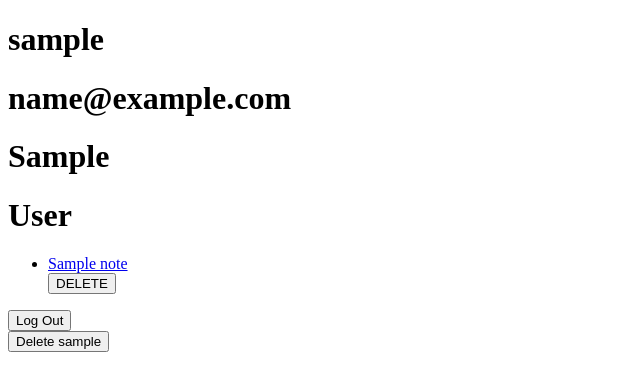
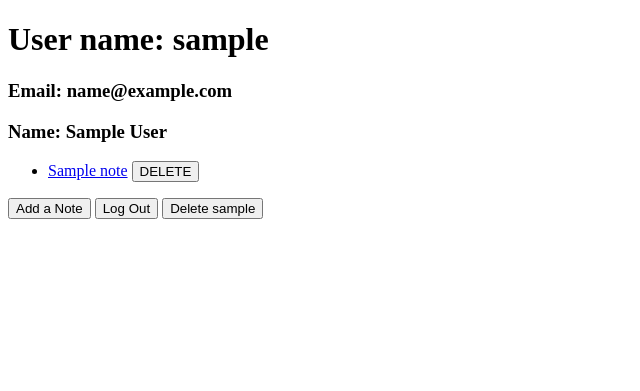
Before and after one commit to Alex-Linden/flask-notes, a Flask app: template templates/user.html in a window 1280 px wide. Shown: the top 391 px of the page, without its empty margins (0-640 px from the left). Run offline with Flask 2, Linux system fonts and the light colour scheme; the template is opened without the code that fills it: values that come from a table or form of the project are taken from there, others are empty; tables that the repository leaves empty hold one stand-in row (values such as "Sample post"); parts of the project's set-up code (start-up, migrations or seed data) failed here and were passed over.

Commit message:
added notes and functionalities for notes

```diff
--- a/app.py
+++ b/app.py
@@ -1,6 +1,6 @@
 from flask import Flask, render_template, redirect, session, flash
 from models import connect_db, db, User, Note
-from forms import RegisterForm, LoginForm, CSRFProtectForm
+from forms import RegisterForm, LoginForm, CSRFProtectForm, NewNoteForm
 
 app = Flask(__name__)
 app.config["SQLALCHEMY_DATABASE_URI"] = "postgresql:///hashing_login"
@@ -13,30 +13,31 @@ db.create_all()
 
 CURR_USER = "username"
 
+################################################################################
+# User Routes
 
 @app.get("/")
 def redirect_to_register():
-    """ Redirect to register."""
+    """Redirect to register."""
 
     return redirect("/register")
 
 
 @app.route("/register", methods=["GET", "POST"])
 def register_new_user():
-    """ Register user: produce form & handle form submission.
-
-    """
+    """ Register user: produce form & handle form submission."""
 
     form = RegisterForm()
 
     if form.validate_on_submit():
-        name = form.username.data
-        pwd = form.password.data
-        email = form.email.data
-        first_name = form.first_name.data
-        last_name = form.last_name.data
+        new_user = User.register(
+            name=form.username.data,
+            pwd=form.password.data,
+            email=form.email.data,
+            first_name=form.first_name.data,
+            last_name=form.last_name.data
+        )
 
-        new_user = User.register(name, pwd, email, first_name, last_name)
         db.session.add(new_user)
         db.session.commit()
 
@@ -51,9 +52,7 @@ def register_new_user():
 
 @app.route("/login", methods=["GET", "POST"])
 def login():
-    """ Produce login form or handle login.
-
-    """
+    """ Produce login form or handle login."""
 
     form = LoginForm()
 
@@ -74,12 +73,12 @@ def login():
     return render_template("login.html", form=form)
 
 
-
 @app.get('/users/<username>')
 def show_user_page(username):
-    """authenticate if logged in and shows user information.
-    redirects to register page if not logged in
+    """ Authenticate if logged in and shows user information.
+        - Redirects user to register page if not logged in.
     """
+
     if username != session.get(CURR_USER):
         flash("You must be logged in to view!")
         return redirect("/")
@@ -90,6 +89,7 @@ def show_user_page(username):
     notes = Note.query.filter(Note.owner == username).all()
 
     return render_template("user.html", user=user, form=form, notes=notes)
+
 
 @app.post("/logout")
 def logout():
@@ -102,12 +102,14 @@ def logout():
         flash("Log out successful")
         session.pop(CURR_USER, None)
 
+    return redirect("/")
 
-    return redirect("/")
 
 @app.post("/users/<username>/delete")
 def delete_user_and_notes(username):
-    """Deletes the user instance and their associated notes"""
+    """ Deletes the user instance and their associated notes. """
+
+    form = CSRFProtectForm()
 
     if username != session.get(CURR_USER):
         flash("You must be logged in to view!")
@@ -116,18 +118,29 @@ def delete_user_and_notes(username):
     user = User.query.get_or_404(username)
     notes = Note.query.filter(Note.owner == username).all()
 
-    for note in notes:
-        db.session.delete(note)
+    if form.validate_on_submit():
 
-    db.session.delete(user)
-    db.session.commit()
+        for note in notes:
+            db.session.delete(note)
+
+        db.session.delete(user)
+        db.session.commit()
+
     flash(f"User {user.username} deleted.")
 
     return redirect("/")
 
+
+################################################################################
+# Notes Routes
+
 @app.route("/users/<username>/notes/add", methods=["GET", "POST"])
-def add_new_user_note(username):
-    """display new note form and handle submission"""
+def add_new_note(username):
+    """ Display new note form and handle submission """
+
+    if username != session.get(CURR_USER):
+        flash("You must be logged in to view!")
+        return redirect("/")
 
     form = NewNoteForm()
 
@@ -136,10 +149,58 @@ def add_new_user_note(username):
             title=form.title.data,
             content=form.content.data,
             owner=username
-            )
+        )
+
         db.session.add(new_note)
         db.session.commit()
+
         flash(f"Note '{new_note.title}' added.")
         return redirect(f'/users/{username}')
     else:
         return render_template("new_note.html", form=form)
+
+
+@app.route("/notes/<int:noteid>/update", methods=["GET", "POST"])
+def update_note(noteid):
+    """ Show note to update and handles update """
+
+    note = Note.query.get_or_404(noteid)
+
+    if note.owner != session.get(CURR_USER):
+        flash("You must be logged in to view!")
+        return redirect("/")
+
+
+    form = NewNoteForm(obj=note)
+
+    if form.validate_on_submit():
+        note.title = form.title.data
+        note.content = form.content.data
+
+        db.session.commit()
+
+        flash(f"Note {note.title} updated!")
+        return redirect(f"/users/{note.owner}")
+
+    else:
+        return render_template("note.html", form=form)
+
+
+@app.post("/notes/<int:noteid>/delete")
+def delete_note(noteid):
+    """ Remove note from user's note list """
+
+    note = Note.query.get_or_404(noteid)
+    form = CSRFProtectForm()
+
+    username = note.owner
+
+    if note.owner != session.get(CURR_USER):
+        flash("You must be logged in to view!")
+        return redirect("/")
+
+    if form.validate_on_submit():
+        db.session.delete(note)
+        db.session.commit()
+
+    return redirect(f"/users/{username}")
--- a/forms.py
+++ b/forms.py
@@ -1,5 +1,5 @@
 from flask_wtf import FlaskForm
-from wtforms import StringField, PasswordField
+from wtforms import StringField, PasswordField,TextAreaField
 from wtforms.validators import InputRequired, email_validator, Email
 
 
@@ -8,16 +8,21 @@ class RegisterForm(FlaskForm):
 
     username = StringField("Username", validators=[InputRequired()])
     password = PasswordField("Password", validators=[InputRequired()])
-    email = StringField("Email", validators=[InputRequired(), Email()]) #TODO:validate
+    email = StringField("Email", validators=[InputRequired(), Email()])
     first_name = StringField("First Name", validators=[InputRequired()])
     last_name = StringField("Last Name", validators=[InputRequired()])
 
 
 class LoginForm(FlaskForm):
-    """Form for registering a user."""
+    """Form for logging in a user."""
 
     username = StringField("Username", validators=[InputRequired()])
     password = PasswordField("Password", validators=[InputRequired()])
 
 class CSRFProtectForm(FlaskForm):
     """Form just for CSRF Protection"""
+
+class NewNoteForm(FlaskForm):
+    """Form for adding a new note"""
+    title= StringField("Title", validators=[InputRequired()])
+    content = TextAreaField("Content", validators=[InputRequired()])
--- a/models.py
+++ b/models.py
@@ -9,7 +9,7 @@ def connect_db(app):
     db.init_app(app)
 
 class User(db.Model):
-    """User Model"""
+    """User properties"""
 
     __tablename__ = "users"
 
@@ -71,7 +71,7 @@ class User(db.Model):
             return False
 
 class Note(db.Model):
-    """notes"""
+    """Note properties"""
 
     __tablename__ = "notes"
 
--- a/templates/register.html
+++ b/templates/register.html
@@ -6,7 +6,7 @@
 <h1 class="display-4">Register</h1>
 <p class="lead">Register for our site.</p>
 
-<form method="POST">
+<form method="POST" style="display: inline">
 
   {{ form.hidden_tag() }}
 
@@ -28,7 +28,7 @@
 
 </form>
 
-<form action="/login">
+<form action="/login"  style="display: inline">
   <button type="submit">Login</button>
 </form>
 
--- a/templates/user.html
+++ b/templates/user.html
@@ -3,21 +3,30 @@
 {% block title%}User{% endblock %}
 
 {% block content %}
-<h1>{{user.username}}</h1>
-<h1>{{user.email}}</h1>
-<h1>{{user.first_name}}</h1>
-<h1>{{user.last_name }}</h1>
+<h1>User name: {{user.username}}</h1>
+<h3>Email: {{user.email}}</h3>
+<h3>Name: {{user.first_name}} {{user.last_name }}</h3>
+
 <ul>
   {% for note in notes%}
-  <li><a href="/notes/{{note.id}}">{{note.title}}</a>
-    <form action="/notes/{{note.id}}/delete" method="POST">
+  <li>
+    <a href="/notes/{{note.id}}/update">{{note.title}}</a>
+
+    <form action="/notes/{{note.id}}/delete" method="POST" style="display: inline">
     {{ form.hidden_tag() }}
-    <button type="submit">DELETE</button>
-  </form>
+        <button type="submit">DELETE</button>
+    </form>
   </li>
   {% endfor %}
 </ul>
-<form action="/logout" method="POST">
+
+<form action="/users/{{user.username}}/notes/add" style="display: inline">
+
+    <button type="submit">Add a Note</button>
+
+</form>
+
+<form action="/logout" method="POST" style="display: inline">
 
   {{ form.hidden_tag() }}
 
@@ -25,7 +34,7 @@
 
 </form>
 
-<form action="/users/{{user.username}}/delete" method="POST">
+<form action="/users/{{user.username}}/delete" method="POST" style="display: inline" >
 
   {{ form.hidden_tag() }}
 
```
Also changed, not shown: templates/new_note.html (added, +27 -0 lines), templates/note.html (added, +27 -0 lines).
